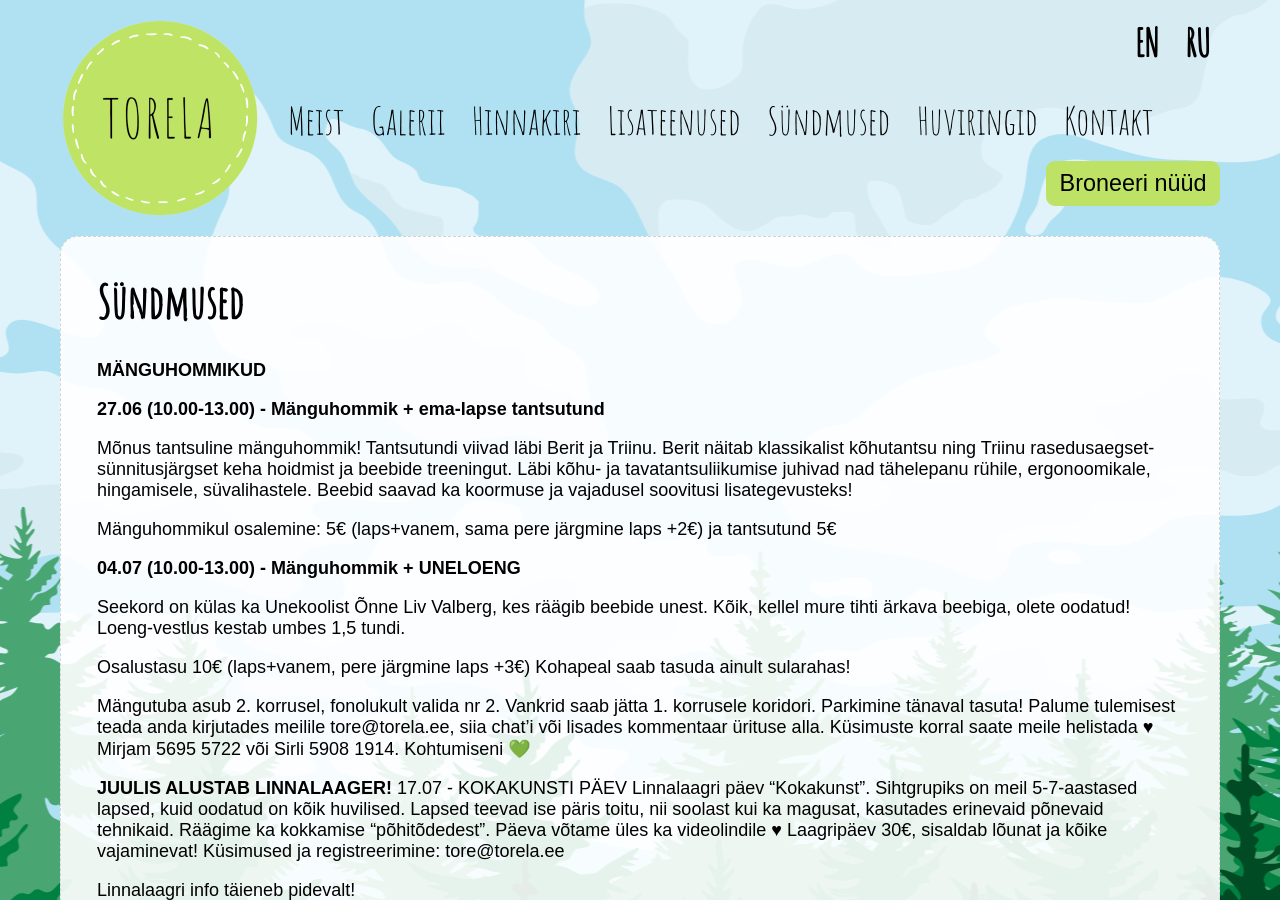
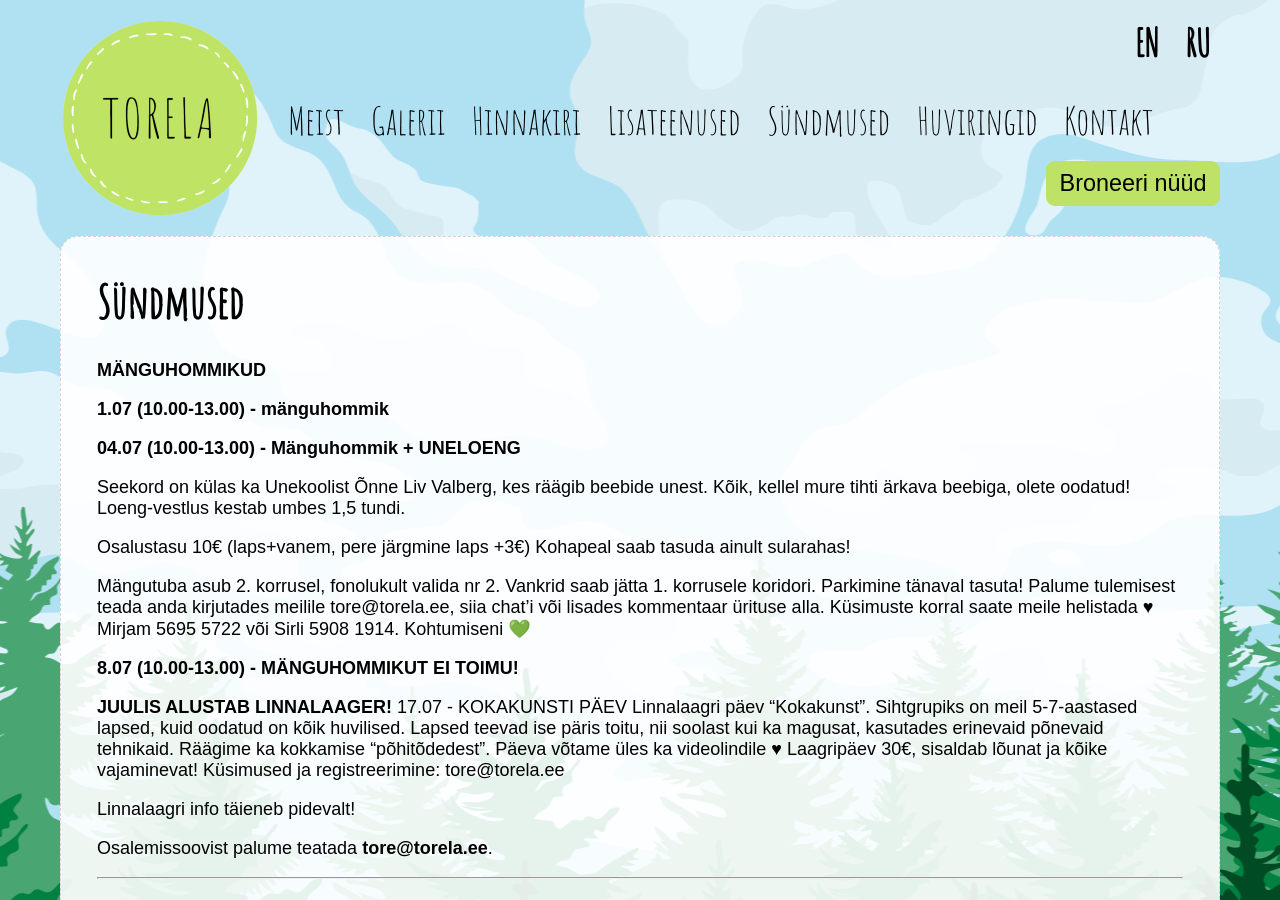
Before and after one commit to mypsik/torela, a Jekyll site: the page built from syndmused/index.md, in a window 1280 px wide and 900 px high. Built offline with Jekyll 4.4.1, drawn with Linux system fonts in a browser that asks for light colours.

Commit message:
Update index.md

```diff
--- a/syndmused/index.md
+++ b/syndmused/index.md
@@ -9,11 +9,7 @@ ru: /ru/events/
 
 **MÄNGUHOMMIKUD**
 
-**27.06 (10.00-13.00) - Mänguhommik + ema-lapse tantsutund**
-
-Mõnus tantsuline mänguhommik! Tantsutundi viivad läbi Berit ja Triinu. Berit näitab klassikalist kõhutantsu ning Triinu rasedusaegset-sünnitusjärgset keha hoidmist ja beebide treeningut. Läbi kõhu- ja tavatantsuliikumise juhivad nad tähelepanu rühile, ergonoomikale, hingamisele, süvalihastele. Beebid saavad ka koormuse ja vajadusel soovitusi lisategevusteks!
-
-Mänguhommikul osalemine: 5€ (laps+vanem, sama pere järgmine laps +2€) ja tantsutund 5€
+**1.07 (10.00-13.00) - mänguhommik**
 
 **04.07 (10.00-13.00) - Mänguhommik + UNELOENG**
 
@@ -26,6 +22,7 @@ Mängutuba asub 2. korrusel, fonolukult valida nr 2. Vankrid saab jätta 1. korr
 Palume tulemisest teada anda kirjutades meilile tore@torela.ee, siia chat'i või lisades kommentaar ürituse alla.
 Küsimuste korral saate meile helistada ♥ Mirjam 5695 5722 või Sirli 5908 1914. Kohtumiseni 💚
 
+**8.07 (10.00-13.00) - MÄNGUHOMMIKUT EI TOIMU!**
 
 
 
```
